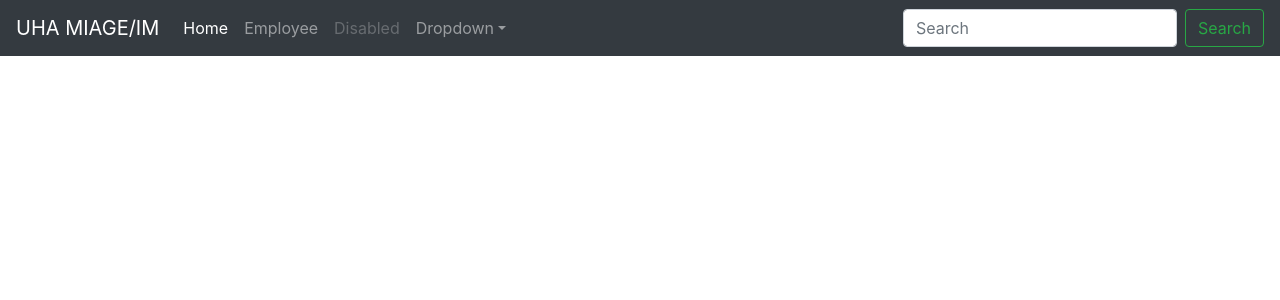
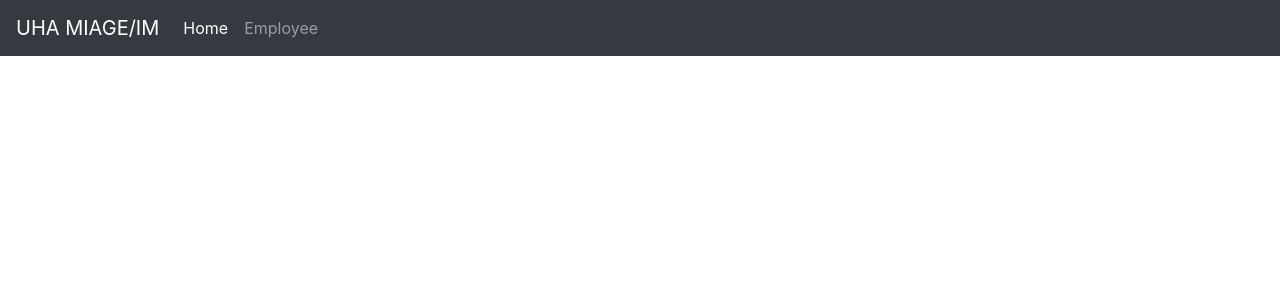
Before and after one commit to aimene/EmployeeManagement, a PHP site: template views/common/nav.php in a window 1280 px wide. Shown: the top 300 px of the page. Run offline with PHP 8.4, Linux system fonts and the light colour scheme; the template is opened without the code that fills it, so the values that code supplies are empty.

Commit message:
Suppression des éléments du menu inutiles (résidus du template bootstrap)

```diff
--- a/views/common/nav.php
+++ b/views/common/nav.php
@@ -1,4 +1,4 @@
-<nav class="navbar navbar-expand-md navbar-dark bg-dark fixed-top">
+<nav class="navbar navbar-expand-md navbar-dark bg-dark">
     <a class="navbar-brand" href="#">UHA MIAGE/IM</a>
     <button class="navbar-toggler" type="button" data-toggle="collapse" data-target="#navbarsExampleDefault" aria-controls="navbarsExampleDefault" aria-expanded="false" aria-label="Toggle navigation">
     <span class="navbar-toggler-icon"></span>
@@ -12,21 +12,6 @@
           <li class="nav-item">
           <a class="nav-link" href="#">Employee</a>
           </li>
-        <li class="nav-item">
-        <a class="nav-link disabled" href="#">Disabled</a>
-        </li>
-        <li class="nav-item dropdown">
-        <a class="nav-link dropdown-toggle" href="http://example.com" id="dropdown01" data-toggle="dropdown" aria-haspopup="true" aria-expanded="false">Dropdown</a>
-        <div class="dropdown-menu" aria-labelledby="dropdown01">
-            <a class="dropdown-item" href="#">Action</a>
-            <a class="dropdown-item" href="#">Another action</a>
-            <a class="dropdown-item" href="#">Something else here</a>
-        </div>
-        </li>
       </ul>
-    <form class="form-inline my-2 my-lg-0">
-        <input class="form-control mr-sm-2" type="text" placeholder="Search" aria-label="Search">
-        <button class="btn btn-outline-success my-2 my-sm-0" type="submit">Search</button>
-    </form>
     </div>
 </nav>
```
Lines whose indentation alone changed are shown as unchanged.
